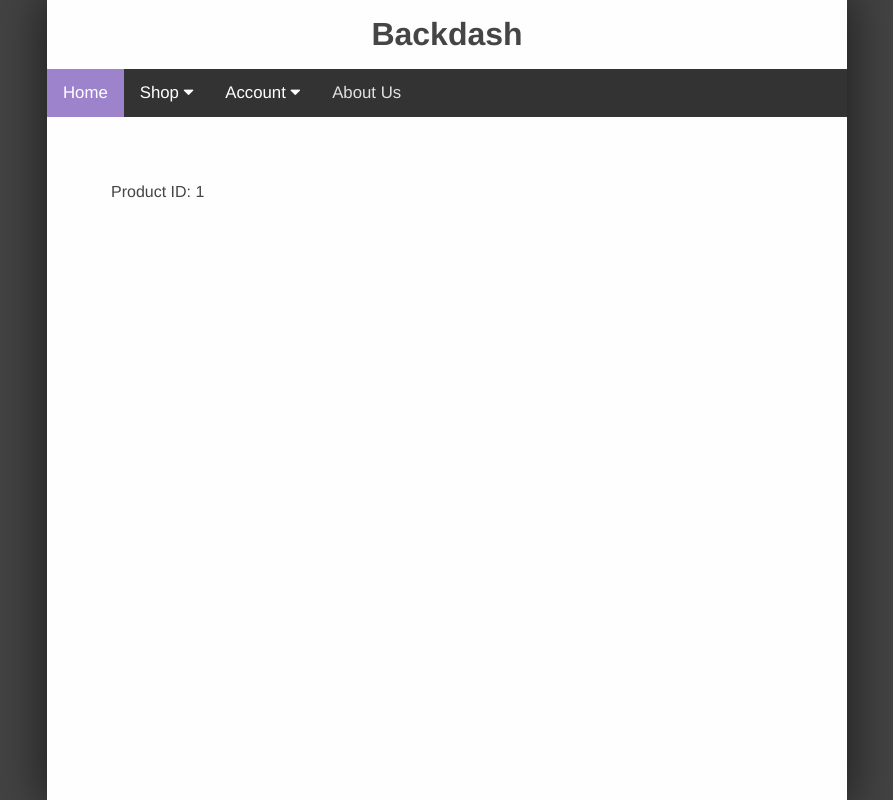
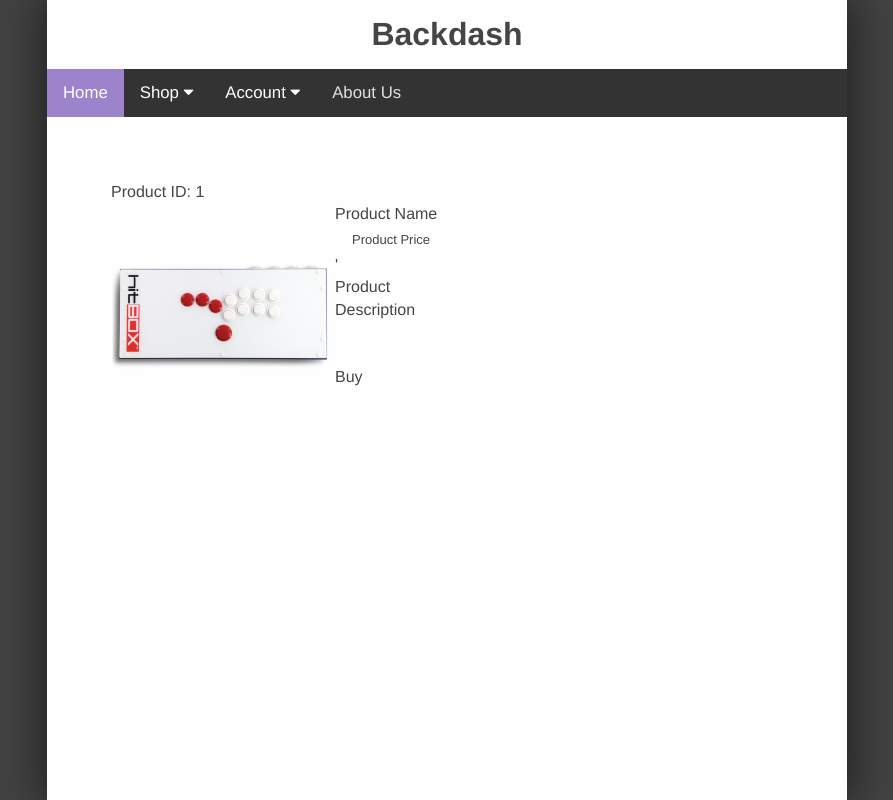
Before and after one commit to MajorArkwolf/backdash-store-1, a PHP site: page /product.php?id=1 in a window 1280 px wide. Shown: the whole page, without its empty margins (193-1086 px from the left). Run offline with PHP 8.4, Linux system fonts and the light colour scheme.

Commit message:
Update product

```diff
--- a/product.php
+++ b/product.php
@@ -25,6 +25,20 @@
         <p>
           <?php
             echo "Product ID: " . $_GET['id'];
+
+              echo "<div class='product-container'>";
+                echo "<div class='product-image-big'>";
+                  echo "<img src='img/" . "1" . ".png' height='100' width='100'>";
+                echo "</div>";
+                echo "<div class='product-info'>";
+                  echo "<div class='product-info-listing'>";
+                    echo "<div class='product-name'>Product Name</div>";
+                    echo "<div class='product-price'>Product Price</div>'";
+                    echo "<div class='product-description'>Product Description</div>";
+                  echo "</div>";
+                  echo "<div class='buy-button'>Buy</div>";
+                echo "</div>";
+              echo "</div>";
           ?>
         </p>
       </div>
--- a/style.css
+++ b/style.css
@@ -194,6 +194,49 @@ header {
     height: auto;
 }
 
+.product-container {
+  display: flex;
+  width: 50%;
+  height: 50%;
+}
+
+.product-image-big {
+  flex-grow: 2;
+  flex-basis: 0;
+}
+
+.product-image-big img {
+  width: 100%;
+  height: auto;
+}
+
+.product-info {
+  display: flex;
+  flex-grow: 1;
+  flex-basis: 0;
+  flex-direction: column;
+}
+
+.product-info-listing {
+  flex-grow: 1;
+}
+
+.buy-button {
+  flex-grow: 1;
+}
+
+.product-name {
+  flex-grow: 1;
+}
+
+.product-price {
+  flex-grow: 1;
+}
+
+.product-description {
+  flex-grow: 1;
+}
+
 @media screen and (max-width: 600px) {
     .navbar a:not(:first-child), .dropdown .dropbtn {
         display: none;
```
